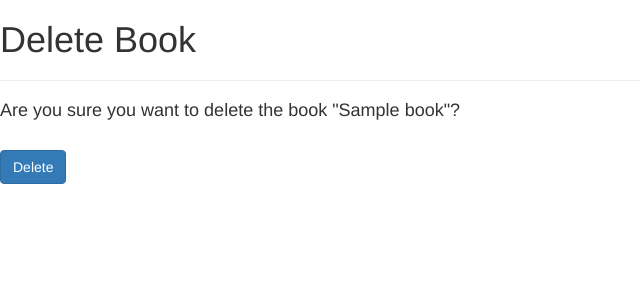
After one commit to gabrieljoaooo5/library, a Django app: template djangoLibrary/library/templates/book_delete.html in a window 1280 px wide. The commit adds this page. Shown: the top 300 px of the page, without its empty margins (0-640 px from the left). Run offline with Django 3.2, Linux system fonts and the light colour scheme; the template is opened without the code that fills it: most values are stand-ins (such as "Sample title", 1, 10 or a date in 2020); some libraries are stand-ins or nearby versions.

Commit message:
Delete books

```diff
--- /dev/null
+++ b/djangoLibrary/library/templates/book_delete.html
@@ -0,0 +1,20 @@
+{% extends 'base.html' %}
+
+{% block title %}
+Delete Book
+{% endblock title %}
+
+{% block titlePage %}
+Delete Book
+{% endblock titlePage %}
+
+{% block content %}
+<form method="post">{% csrf_token %}
+    <h4>Are you sure you want to delete the book "{{ book.Title }}"?</h4>
+    <br/>
+<button type="submit" class="btn btn-primary">
+    Delete
+</button>
+</form>
+
+{% endblock content %}
--- a/djangoLibrary/library/templates/book_list.html
+++ b/djangoLibrary/library/templates/book_list.html
@@ -29,6 +29,9 @@ BookList
         <a href="{% url 'book_edit' pk=book.pk %}">
           <span class="glyphicon glyphicon-pencil"></span>
         </a>
+        <a href="{% url 'book_delete' pk=book.pk %}">
+          <span class="glyphicon glyphicon-trash"></span>
+        </a>
       </td>
     </tr>
   {% endfor %}
--- a/djangoLibrary/library/urls.py
+++ b/djangoLibrary/library/urls.py
@@ -5,4 +5,5 @@ urlpatterns = [
     url(r'^book_list/', book_list, name='book_list'),
     url(r'^book_new/', book_new, name='book_new'),
     url(r'^book_edit/(?P<pk>[0-9]+)', book_edit, name='book_edit'),
+    url(r'^book_delete/(?P<pk>[0-9]+)', book_delete, name='book_delete')
 ]
```
Also changed, not shown: djangoLibrary/library/views.py (+7 -0 lines), djangoLibrary/db.sqlite3.
